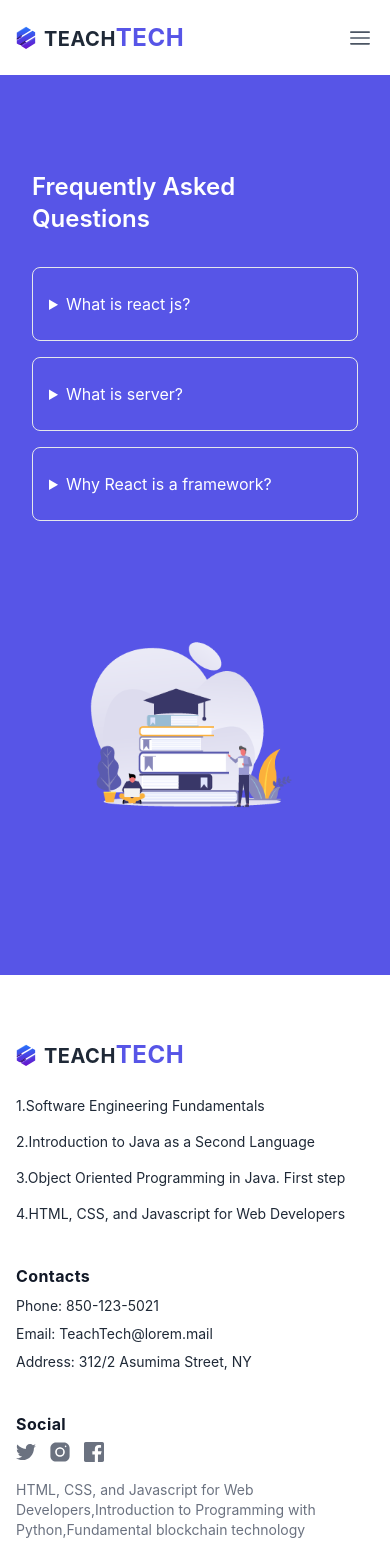
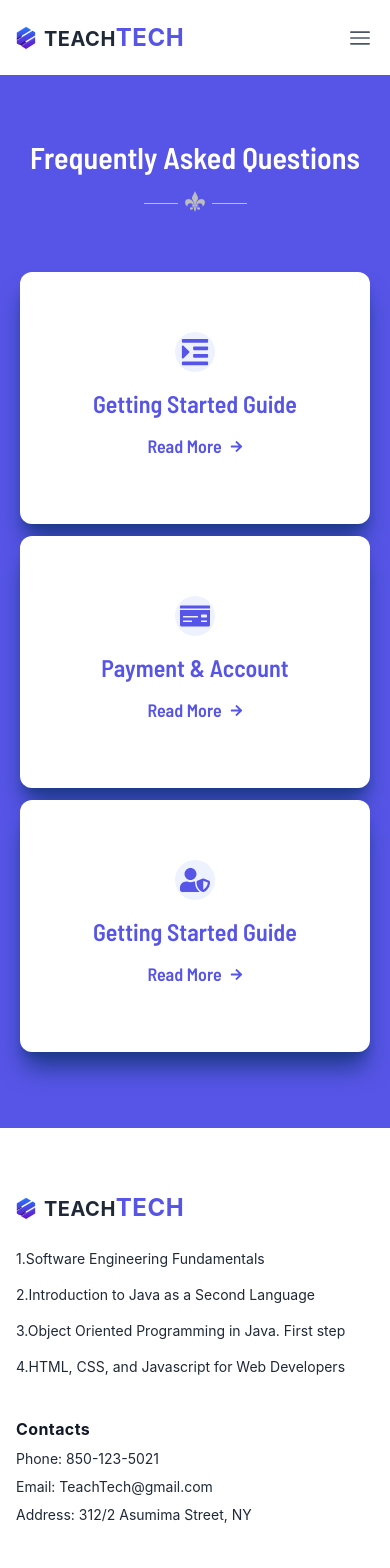
Before and after one commit to mitaly-dev/TeachTech-clients-side, a React (Create React App) app: page /faq in a window 390 px wide. Shown: the top 1568 px of the page. Built offline with nearby package versions, Linux system fonts and the light colour scheme; no server answers.

Commit message:
created some section in home page

```diff
--- a/src/Pages/Courses/CourseCard.js
+++ b/src/Pages/Courses/CourseCard.js
@@ -15,7 +15,7 @@ const CourseCard = ({course}) => {
     ratingHandle(rating)
 
     return (
-        <div className='shadow-md py-7 rounded-xl bg-white font-lato mb-3'>
+        <div className='shadow-lg py-7 rounded-xl bg-white font-lato mb-3'>
             <div className='flex justify-between px-5 '>
                 <div><img src={picture} alt="course_img" className='w-[120px] h-[50px] object-cover'/></div>
                 <div className='ml-3'>
--- a/src/Pages/Courses/CourseContent.js
+++ b/src/Pages/Courses/CourseContent.js
@@ -8,7 +8,7 @@ const CourseContent = () => {
     const content = 'Here are some of our popular courses, and most of our students are successful today by doing these courses. Now these courses are in demand all over the world.'
     return (
         <div>
-            <Title title="Polular course" content={content}></Title>
+            <Title title="Polular courses" content={content}></Title>
             <div className='sm:grid sm:grid-cols-2 md:grid-cols-1 lg:grid-cols-2 xl:grid-cols-3 gap-7'>
                 {
                     courses.map(course=><CourseCard key={course.id} course={course}></CourseCard>)
--- a/src/Pages/Courses/CourseDetails.js
+++ b/src/Pages/Courses/CourseDetails.js
@@ -6,7 +6,7 @@ const ref = React.createRef();
 
 const CourseDetails = () => {
     const course = useLoaderData()
-    const {id,title,picture,price,rating,description,lectures} = course
+    const {id,title,picture,rating,description} = course
 
     const ratingStar=[]
     const ratingHandle=(rating)=>{
@@ -48,7 +48,7 @@ const CourseDetails = () => {
                           <small>1,152,628 already registered</small>
                       </div>
                       <div className='text-left ml-4'>
-                        <div className='flex space-x-2'>{ratingStar.map(star=>star)}</div>
+                        <div className='flex space-x-2'>{ratingStar.map((star,index)=><p key={index}>{star}</p>)}</div>
                         <small>more than 99% of students rate this course content and results as Super</small>
                       </div>
                   </div>
--- a/src/Pages/FAQ/FAQ.js
+++ b/src/Pages/FAQ/FAQ.js
@@ -1,34 +1,49 @@
 import React from 'react';
 import blog from '../../assets/Lottie-animation/blog.json'
 import Lottie from 'lottie-react'
+import { FaArrowRight, FaIndent, FaMoneyCheck, FaUserShield } from 'react-icons/fa';
+import { Link } from 'react-router-dom';
+import Title from '../Shared/Title';
 
 const FAQ = () => {
     return (
-      <div className="relative bg-main">
-        <div className="px-4 py-16 mx-auto sm:max-w-xl md:max-w-full lg:max-w-screen-xl md:px-24 lg:px-8 lg:py-20">
-          <div className="flex flex-col items-center justify-between xl:flex-row">
-          <section className=" text-white">
-                <div className="container flex flex-col justify-center px-4 py-8 mx-auto md:p-8">
-                    <h2 className="text-2xl font-semibold sm:text-4xl mb-8">Frequently Asked Questions</h2>
-                    <div className="space-y-4">
-                        <details className="w-full border rounded-lg">
-                            <summary className="px-4 py-6 focus:outline-none focus-visible:ring-violet-400">What is react js?</summary>
-                            <p className="px-4 py-6 pt-0 ml-4 -mt-4 dark:text-gray-400">React is a free and open-source front-end JavaScript library for building user interfaces based on UI components. </p>
-                        </details>
-                        <details className="w-full border rounded-lg">
-                            <summary className="px-4 py-6 focus:outline-none focus-visible:ring-violet-400">What is server?</summary>
-                            <p className="px-4 py-6 pt-0 ml-4 -mt-4 dark:text-gray-400">In computing, a server is a piece of computer hardware or software that provides functionality for other programs or devices, called "clients". </p>
-                        </details>
-                        <details className="w-full border rounded-lg">
-                            <summary className="px-4 py-6 focus:outline-none focus-visible:ring-violet-400">Why React is a framework?</summary>
-                            <p className="px-4 py-6 pt-0 ml-4 -mt-4 dark:text-gray-400">React is an open source JavaScript framework, that isn't actually a framework. But it is currently the most commonly used front-end development technology in the world. React, originally developed by and still maintained by Facebook and supported by an active open source community, is in fact a JS 'library' </p>
-                        </details>
-                    </div>
+      <div className="relative bg-main min-h-screen flex items-center">
+        <div className="py-16 mx-auto w-full md:px-24 px-5 sm:10 md:14 lg:px-28 lg:py-20">
+          <Title title="Frequently Asked Questions"></Title>
+          <div className='sm:grid sm:grid-cols-2 lg:grid-cols-3 gap-7'>
+          <div className="mb-3 flex flex-col py-10 font-barlow  justify-between text-center overflow-hidden transition-shadow duration-200 bg-white rounded-xl shadow-xl shadow-blue-900 group hover:shadow-2xl hover:bg-gradient-to-b from-[#6a11cb] to-[#2575fc] hover:shadow-blue-400 hover:border hover:text-white text-main">
+              <div className="p-5 text-center">
+                <div className="flex items-center justify-center w-10 h-10 m-auto mb-4 rounded-full bg-indigo-50 ">
+                <FaIndent className='text-main text-3xl'></FaIndent>
                 </div>
-            </section>
-            <div>
-            {<Lottie animationData={blog} loop={true}></Lottie>}
-            </div>
+                <p className="mb-2 font-semibold text-2xl ">Getting Started Guide</p>
+                <Link className='mt-3 flex items-center text-lg font-semibold justify-center'>Read More
+                <FaArrowRight className='text-[13px] ml-2'></FaArrowRight></Link>
+              </div>
+              <div className="w-full h-1 ml-auto duration-300 origin-left transform scale-x-0 bg-deep-purple-accent-400 group-hover:scale-x-100" />
+          </div>
+          <div className="mb-3 flex flex-col py-10 font-barlow  justify-between text-center overflow-hidden transition-shadow duration-200 bg-white rounded-xl shadow-xl shadow-blue-900 group hover:shadow-2xl hover:bg-gradient-to-b from-[#6a11cb] to-[#2575fc] hover:shadow-blue-400 hover:border hover:text-white text-main">
+              <div className="p-5 text-center">
+                <div className="flex items-center justify-center w-10 h-10 m-auto mb-4 rounded-full bg-indigo-50 ">
+                <FaMoneyCheck className='text-main text-3xl'></FaMoneyCheck>
+                </div>
+                <p className="mb-2 font-semibold text-2xl ">Payment & Account</p>
+                <Link className='mt-3 flex items-center text-lg font-semibold justify-center'>Read More
+                <FaArrowRight className='text-[13px] ml-2'></FaArrowRight></Link>
+              </div>
+              <div className="w-full h-1 ml-auto duration-300 origin-left transform scale-x-0 bg-deep-purple-accent-400 group-hover:scale-x-100" />
+          </div>
+          <div className="mb-3 flex flex-col py-10 font-barlow  justify-between text-center overflow-hidden transition-shadow duration-200 bg-white rounded-xl shadow-xl shadow-blue-900 group hover:shadow-2xl hover:bg-gradient-to-b from-[#6a11cb] to-[#2575fc] hover:shadow-blue-400 hover:border hover:text-white text-main">
+              <div className="p-5 text-center">
+                <div className="flex items-center justify-center w-10 h-10 m-auto mb-4 rounded-full bg-indigo-50 ">
+                <FaUserShield  className='text-main text-3xl'></FaUserShield>
+                </div>
+                <p className="mb-2 font-semibold text-2xl ">Getting Started Guide</p>
+                <Link className='mt-3 flex items-center text-lg font-semibold justify-center'>Read More
+                <FaArrowRight className='text-[13px] ml-2'></FaArrowRight></Link>
+              </div>
+              <div className="w-full h-1 ml-auto duration-300 origin-left transform scale-x-0 bg-deep-purple-accent-400 group-hover:scale-x-100" />
+          </div>
           </div>
         </div>
       </div>
--- a/src/Pages/Shared/Footer.js
+++ b/src/Pages/Shared/Footer.js
@@ -55,7 +55,7 @@ const Footer = () => {
                         title="Our email"
                         className="transition-colors duration-300 text-deep-purple-accent-400 hover:text-deep-purple-800"
                         >
-                        TeachTech@lorem.mail
+                        TeachTech@gmail.com
                         </Link>
                     </div>
                     <div className="flex">
--- a/src/Pages/Shared/Title.js
+++ b/src/Pages/Shared/Title.js
@@ -3,10 +3,10 @@ import titleBottom from '../../assets/images/title.png'
 
 const Title = ({title,content}) => {
     return (
-        <div className='text-center pb-12 text-white'>
-            <h3 className='text-4xl font-barlow font-semibold'>{title}</h3>
+        <div className='text-center pb-8 sm:pb-12 text-white'>
+            <h3 className='text-3xl md:text-5xl font-barlow font-semibold'>{title}</h3>
             <img src={titleBottom} alt="" className='m-auto py-4'/>
-            <div className='pt-3 px-5 md:px-28'>
+            <div className='pt-3 px-5 md:px-14 lg:px-28'>
                 <p>{content ? content : undefined}</p>
             </div>
         </div>
--- a/src/Pages/User/profile/UpdataModal.js
+++ b/src/Pages/User/profile/UpdataModal.js
@@ -33,6 +33,7 @@ const UpdataModal = () => {
                 profileUpdate()
                 navigate(from,{replace:true})
                 setLoading(false)
+                toast.info('Profile updated',{autoClose:1000})
             }
             else{
                 toast.error('Please provide us all valid information',{autoClose:1000})
@@ -45,7 +46,7 @@ const UpdataModal = () => {
             photoURL:photoURL
         }
         userProfileUpdate(profile)
-        .then(()=>console.log('profile updated'))
+        .then(()=>{})
     }
 
     return (
```
Also changed, not shown: src/Pages/Home/GetUpdate.js (added, +27 -0 lines), src/Pages/Home/Home.js (+13 -2 lines), src/Pages/Home/HowDoesWork.js (added, +61 -0 lines), src/Pages/Home/ProfessionOnline.js (added, +28 -0 lines), src/assets/images/professionOnline.png (added).
